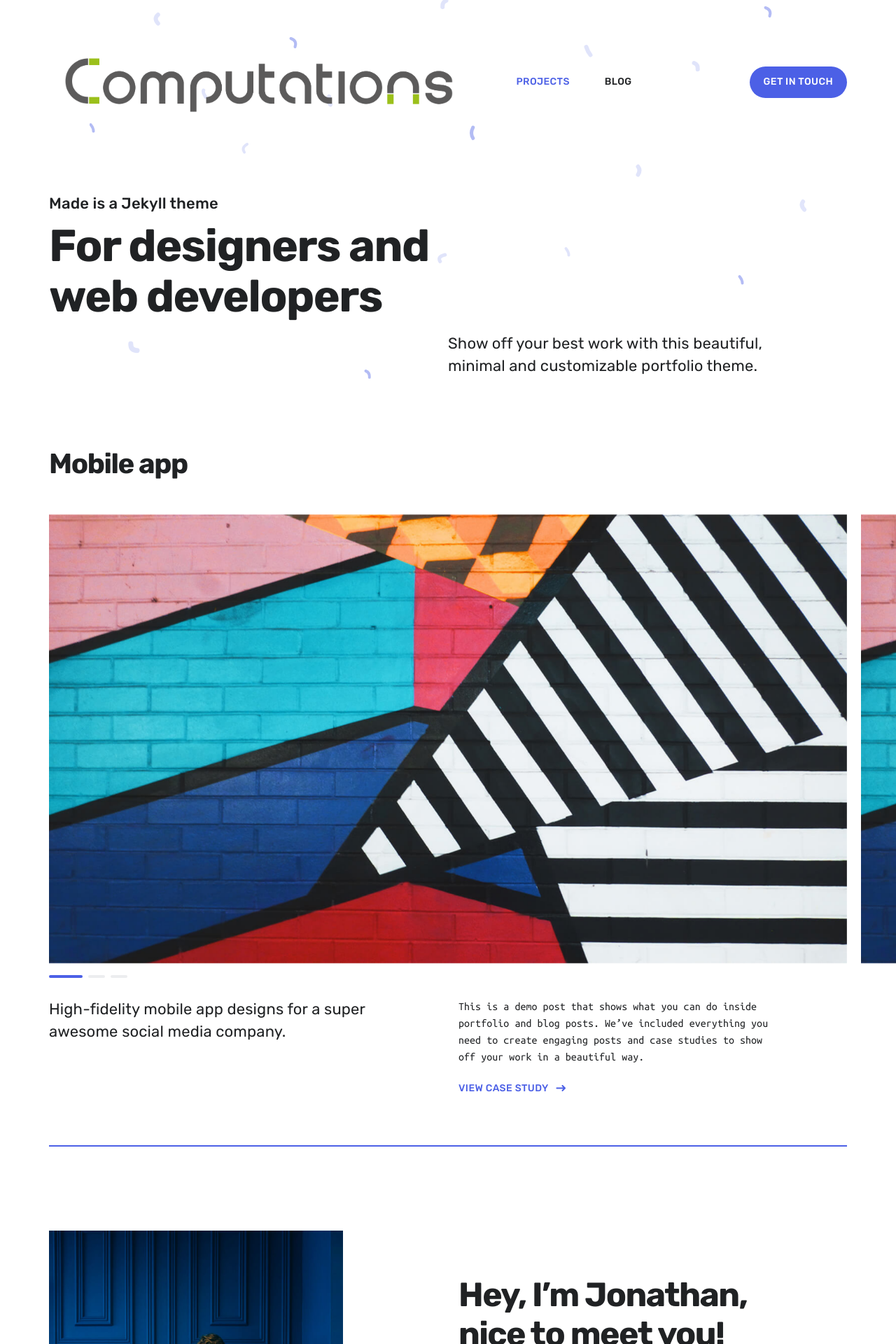
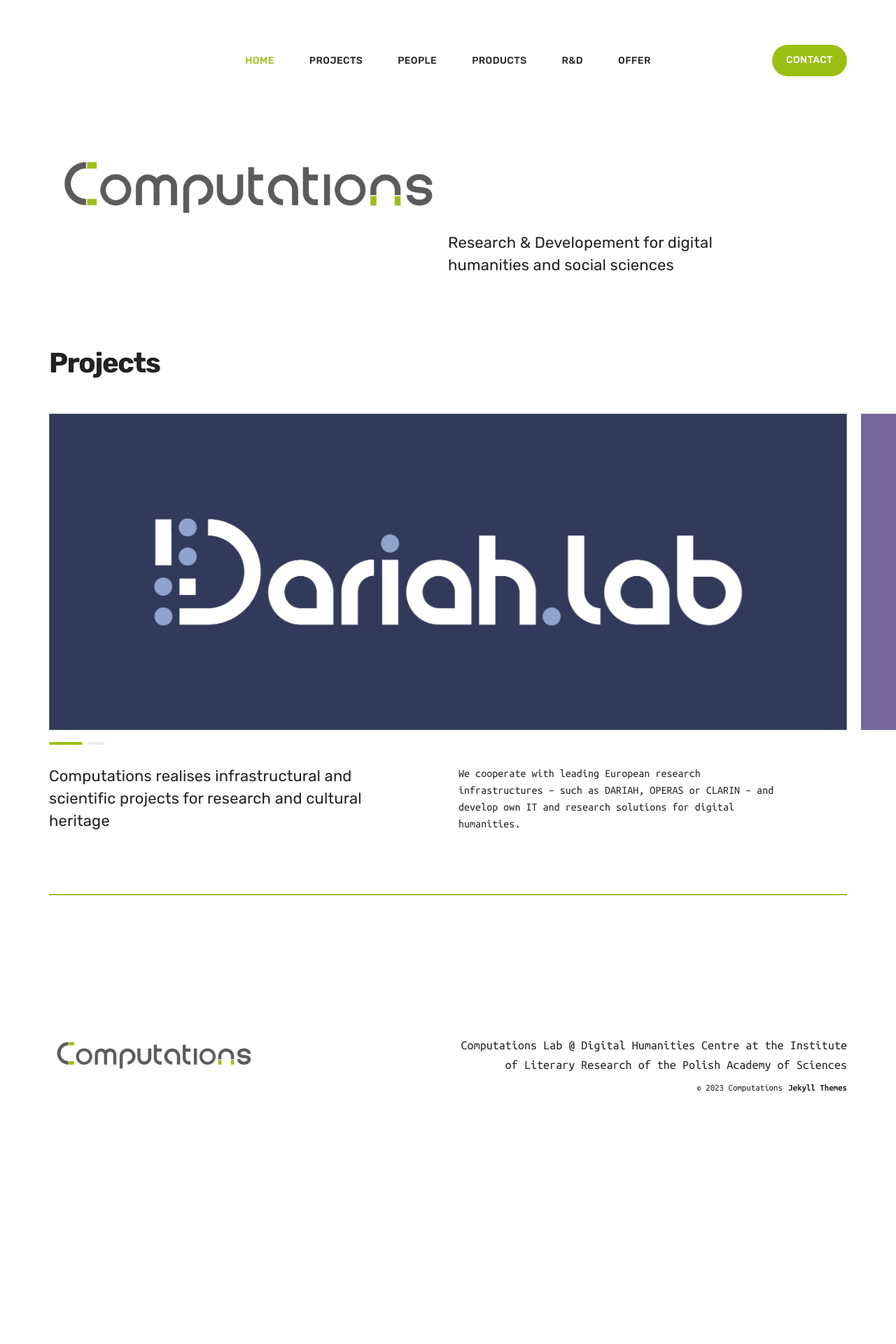
Before and after one commit to CHC-Computations/chc-computations.github.io, a Jekyll site: the page built from index.html, in a window 1280 px wide. Shown: the top 1920 px of the page at 70% size. Built offline with Jekyll 4.4.1, drawn with Linux system fonts in a browser that asks for light colours; nearby versions of some CDN libraries; the list of posts is cut into pages by our own code; after the commit the page ends 1641 px from its top, so only the background shows below that; some of the changed text lies outside the part shown.

Commit message:
make first version of computations page, starting point to further work

```diff
--- a/_data/settings.yml
+++ b/_data/settings.yml
@@ -1,35 +1,44 @@
 basic_settings:
-  site_title: computations
-  favicon_image: /images/favicon.png
+  site_title: Computations
+  favicon_image: /images/computations_short_logo.png
 
 header_settings:
-  logo_image: /images/computations_logo.png
-  logo_width: 600
+  logo_image:
+  logo_width:
 
 menu_settings:
   menu_items:
+    - title: 'Home'
+      url: '/'
     - title: 'Projects'
-      url: '/'
-    - title: 'Blog'
-      url: '/blog/'
+      url: '/projects/'
+    - title: 'People'
+      url: '/people/'
+    - title: 'Products'
+      url: '/products/'
+    - title: 'R&D'
+      url: '/research/'
+    - title: 'Offer'
+      url: '/offer/'
 
 footer_settings:
-  logo_image:
-  logo_width: 100
-  tagline: A beautiful, minimal portfolio Jekyll theme
+  logo_image: /images/computations_logo.png
+  tagline: Computations Lab @ Digital Humanities Centre at the Institute of Literary Research of the Polish Academy of Sciences
 
 hero_settings:
-  background_image: /images/backgrounds/background-hero.svg
+  background_image:
+  logo_image: /images/computations_logo.png
+  logo_width: 300
 
 post_settings:
   grid_spacing: 10
 
 contact_settings:
-  email_address: ''
+  email_address: 'tomasz.umerle@ibl.waw.pl'
   form_action: 'https://formspree.io/hello@jekyllthemes.io'
   confirmation_url: '/thanks'
   email_subject: 'Contact form submission'
-  send_button_text: 'Get in Touch'
+  send_button_text: 'Send'
 
 social_settings:
   facebook_url: ''
@@ -65,7 +74,7 @@
   text_dark_color: '#202224'
   text_medium_color: '#6C7A89'
   text_light_color: '#AEB3BB'
-  accent_color: '#4C60E6'
+  accent_color: '#9bc013'
   border_color: '#ECEDEF'
   error_color: '#D64541'
 
--- a/_includes/header.html
+++ b/_includes/header.html
@@ -1,17 +1,20 @@
 <header class="header--main">
 
 	<div class="wrap grid__2-col">
-
+		<!--
 		{% if site.data.settings.header_settings.logo_image %}
 		<a href="{{ site.baseurl }}/" class="header__logo">
 			<img src="{{ site.data.settings.header_settings.logo_image | relative_url }}" class="header__logo__img">
 		</a>
 		{% else %}
+
 		<a href="{{ site.baseurl }}/" class="header__title">
 			{{ site.data.settings.basic_settings.site_title }}
 		</a>
+
 		{% endif %}
-
+		-->
+		<div></div>
 		<div class="menu__toggle js-menu-toggle">
 			<div class="menu__toggle__icon"><span></span></div>
 		</div>
@@ -25,13 +28,13 @@
 					</li>
 					{% endfor %}
 					<li class="menu__cta">
-						<a href="#" class="menu__cta__link button--text contact-trigger js-contact">Get In Touch</a>
+						<a href="#" class="menu__cta__link button--text contact-trigger js-contact">Contact</a>
 					</li>
 				</ul>
 			</div>
 		</nav>
 
-		<a href="#" class="header__cta button--fill contact-trigger js-contact">Get In Touch</a>
+		<a href="#" class="header__cta button--fill contact-trigger js-contact">Contact</a>
 	</div>
 
 </header>
--- a/_projects/2019-07-24-demo-project.md
+++ b/_projects/computations_projects.md
@@ -1,14 +1,14 @@
 ---
-title: Mobile app
-subtitle: High-fidelity mobile app designs for a super awesome social media company.
+title: Projects
+subtitle: Computations realises infrastructural and scientific projects for research and cultural heritage
 date: 2019-07-24 00:00:00
-description: This is a demo post that shows what you can do inside portfolio and blog posts. We’ve included everything you need to create engaging posts and case studies to show off your work in a beautiful way.
-featured_image: demo.jpg
-accent_color: '#4C60E6'
+description: We cooperate with leading European research infrastructures – such as DARIAH, OPERAS or CLARIN – and develop own IT and research solutions for digital humanities.
+featured_image: dariah_logo_kolor.png
+accent_color: '#9bc013'
 gallery_images:
-  - demo.jpg
-  - demo.jpg
-  - demo.jpg
+  - dariah_logo_kolor.png
+  - libri_logo.png
+
 ---
 
 This page is a demo that shows everything you can do inside portfolio and blog posts.
--- a/_sass/_includes/_component__footer.scss
+++ b/_sass/_includes/_component__footer.scss
@@ -10,7 +10,9 @@
 
 	.footer__logo {
 		justify-self: center;
+		width: 300px;
 	}
+
 
 	.footer__title {
 	    font-family: $title-font;
--- a/index.html
+++ b/index.html
@@ -1,8 +1,8 @@
 ---
 layout: default
-overtitle: Made is a Jekyll theme
-title: For designers and web developers
-description: Show off your best work with this beautiful, minimal and customizable portfolio theme.
+overtitle:
+title:
+description: Research & Developement for digital humanities and social sciences
 featured_image: /images/social.jpg
 ---
 
@@ -15,13 +15,14 @@
 	<section class="hero">
 		<div class="wrap grid">
 			<div class="title">
-				<p class="subtitle">{{ page.overtitle }}</p>
-				<h1>{{ page.title }}</h1>
+				<!--<p class="subtitle">{{ page.overtitle }}</p>
+				<h1>{{ page.title }}</h1>-->
+				<img src="{{ site.data.settings.hero_settings.logo_image | relative_url }}">
 			</div>
 
 			<p class="intro subtitle--light">
 				{{ page.description }}
-				<a href="#" class="hero__cta button--fill contact-trigger js-contact">Get In Touch</a>
+				<a href="#" class="hero__cta button--fill contact-trigger js-contact">Contact</a>
 			</p>
 		</div>
 	</section>
@@ -46,8 +47,10 @@
 					<p class="project__subtitle subtitle--light">{{ project.subtitle }}</p>
 					<p class="project__description --small">
 						{{ project.description }}
+						<!--
 						<a href="{{ project.url | relative_url }}" class="project__link button--text --right"
 							style="color: {{ accent_color }}; --color-var: {{ accent_color }}">View Case Study</a>
+						-->
 					</p>
 				</div>
 			</article>
@@ -55,10 +58,10 @@
 			{% endfor %}
 		</div>
 	</section>
-
+	<!--
 	{% include section__about.html %}
-
-	<section class="recent-posts">
+	-->
+	<!--<section class="recent-posts">
 		<div class="wrap grid">
 			<header class="recent-posts__header">
 				<h4>Recent blog posts</h4>
@@ -73,5 +76,5 @@
 
 			<a href="{{ '/blog' | relative_url }}" class="action-bottom button--text--accent --right">All Posts</a>
 		</div>
-	</section>
+	</section>-->
 </div>
--- /dev/null
+++ b/offer/index.html
@@ -0,0 +1,23 @@
+---
+layout: default
+title: Projects
+description: Computations realises infrastructural and scientific projects for research and cultural heritage
+featured_image: /images/social.jpg
+---
+
+<div class="page-blog">
+	<header class="header--single">
+		<div class="wrap">
+			<h1 class="header__title">Projects</h1>
+			<p class="header__subtitle subtitle--light">Computations realises infrastructural and scientific projects for research and cultural heritage.</p>
+		</div>
+	</header>
+
+	<header class="header--single">
+		<div class="wrap">
+			<p class="header__subtitle subtitle--light">Page under construction...</p>
+		</div>
+	</header>
+
+
+</div>
--- /dev/null
+++ b/people/index.html
@@ -0,0 +1,23 @@
+---
+layout: default
+title: Projects
+description: Computations realises infrastructural and scientific projects for research and cultural heritage
+featured_image: /images/social.jpg
+---
+
+<div class="page-blog">
+	<header class="header--single">
+		<div class="wrap">
+			<h1 class="header__title">Projects</h1>
+			<p class="header__subtitle subtitle--light">Computations realises infrastructural and scientific projects for research and cultural heritage.</p>
+		</div>
+	</header>
+
+	<header class="header--single">
+		<div class="wrap">
+			<p class="header__subtitle subtitle--light">Page under construction...</p>
+		</div>
+	</header>
+
+
+</div>
--- /dev/null
+++ b/products/index.html
@@ -0,0 +1,23 @@
+---
+layout: default
+title: Projects
+description: Computations realises infrastructural and scientific projects for research and cultural heritage
+featured_image: /images/social.jpg
+---
+
+<div class="page-blog">
+	<header class="header--single">
+		<div class="wrap">
+			<h1 class="header__title">Projects</h1>
+			<p class="header__subtitle subtitle--light">Computations realises infrastructural and scientific projects for research and cultural heritage.</p>
+		</div>
+	</header>
+
+	<header class="header--single">
+		<div class="wrap">
+			<p class="header__subtitle subtitle--light">Page under construction...</p>
+		</div>
+	</header>
+
+
+</div>
--- /dev/null
+++ b/projects/index.html
@@ -0,0 +1,23 @@
+---
+layout: default
+title: Projects
+description: Computations realises infrastructural and scientific projects for research and cultural heritage
+featured_image: /images/social.jpg
+---
+
+<div class="page-blog">
+	<header class="header--single">
+		<div class="wrap">
+			<h1 class="header__title">Projects</h1>
+			<p class="header__subtitle subtitle--light">Computations realises infrastructural and scientific projects for research and cultural heritage.</p>
+		</div>
+	</header>
+
+	<header class="header--single">
+		<div class="wrap">
+			<p class="header__subtitle subtitle--light">Page under construction...</p>
+		</div>
+	</header>
+
+
+</div>
--- /dev/null
+++ b/research/index.html
@@ -0,0 +1,23 @@
+---
+layout: default
+title: Projects
+description: Computations realises infrastructural and scientific projects for research and cultural heritage
+featured_image: /images/social.jpg
+---
+
+<div class="page-blog">
+	<header class="header--single">
+		<div class="wrap">
+			<h1 class="header__title">Projects</h1>
+			<p class="header__subtitle subtitle--light">Computations realises infrastructural and scientific projects for research and cultural heritage.</p>
+		</div>
+	</header>
+
+	<header class="header--single">
+		<div class="wrap">
+			<p class="header__subtitle subtitle--light">Page under construction...</p>
+		</div>
+	</header>
+
+
+</div>
```
Also changed, not shown: blog/index.html (deleted, +0 -64 lines), images/computations_short_logo.png (added), images/demo.jpg (deleted), images/favicon.png (deleted), images/projects/dariah_logo_kolor.png (added), images/projects/libri_logo.png (added).
